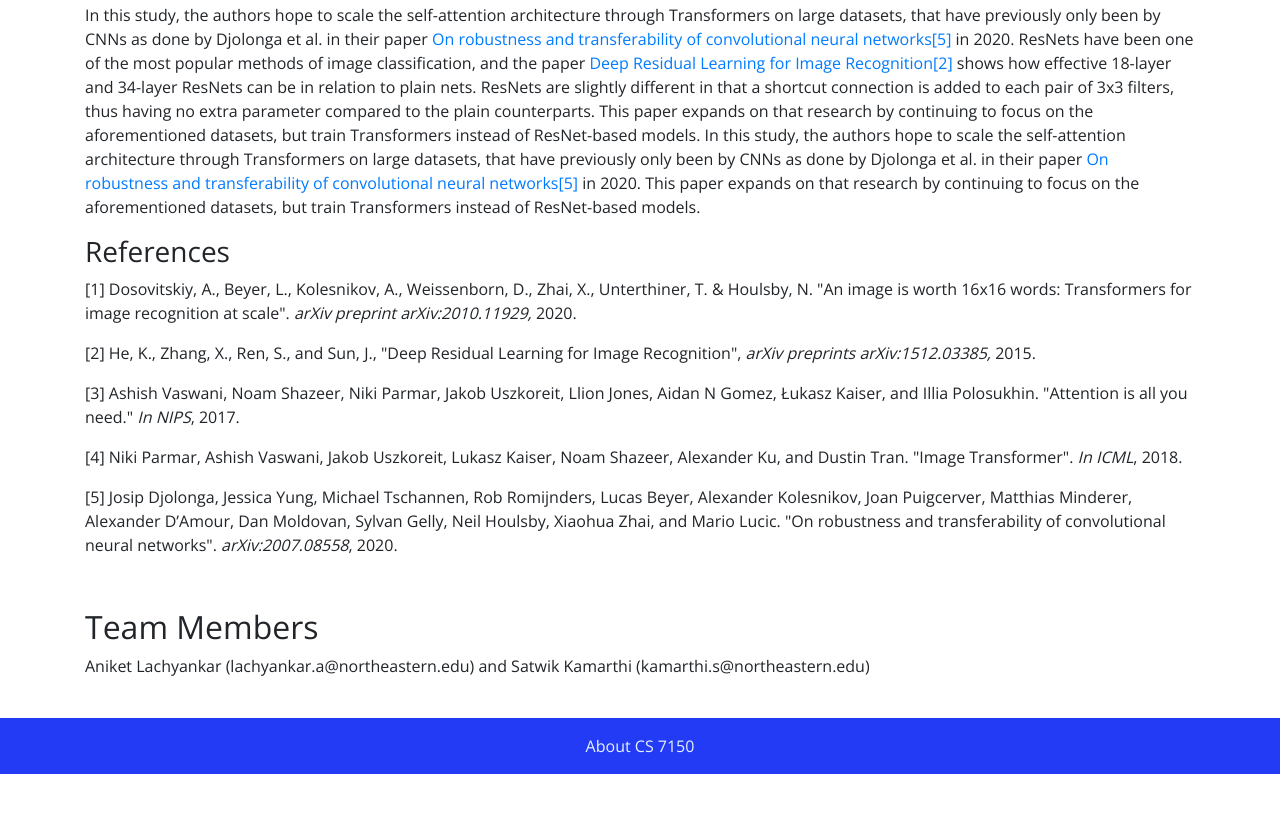
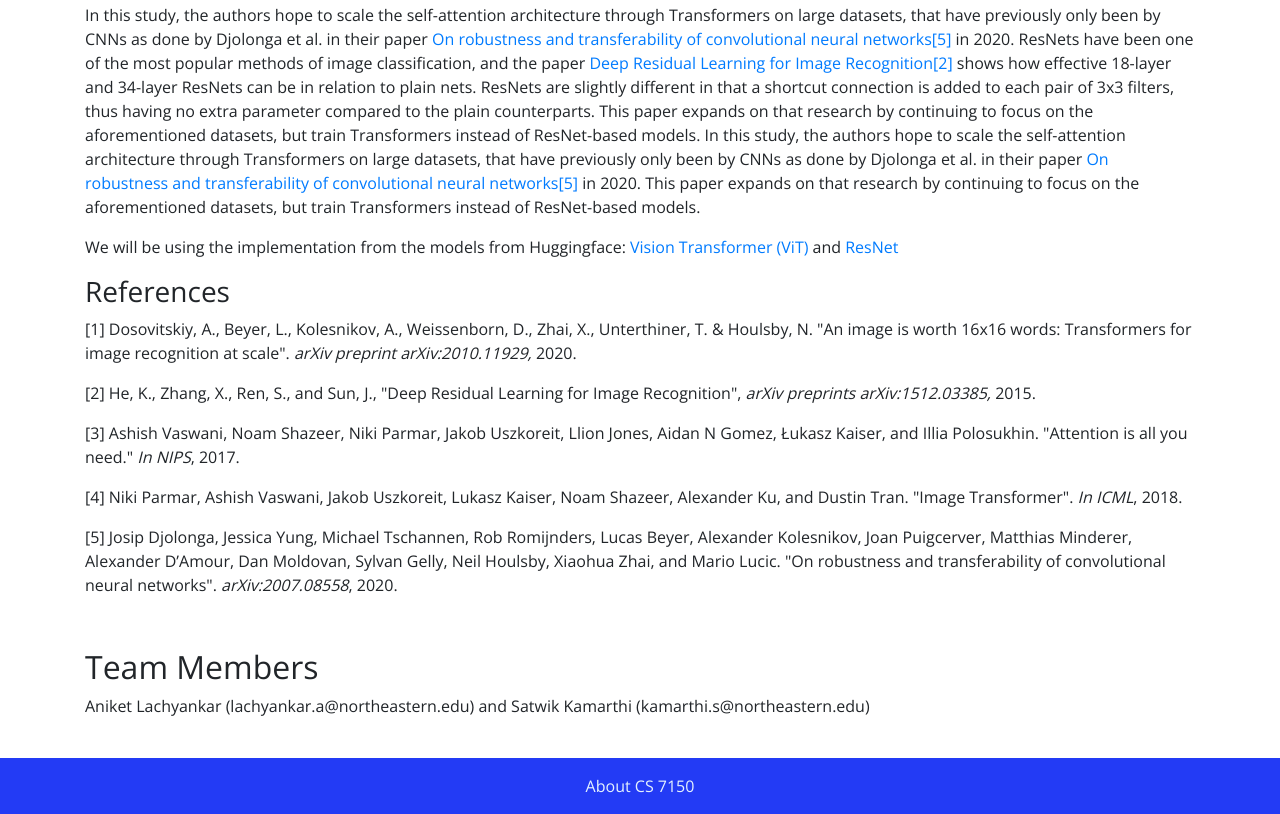
Before and after one commit to djsattyk/deeplearningfinalproject, a plain HTML site: page proposal.html in a window 1280 px wide. Shown: the part 1085-1899 px from the top of the page. Before the commit the page ends 1859 px from the top, so only its background shows below. Drawn offline with nearby package versions, Linux system fonts and the light colour scheme.

Commit message:
Add code resources to Models

```diff
--- a/proposal.html
+++ b/proposal.html
@@ -66,9 +66,10 @@
 In this study, the authors hope to scale the self-attention architecture through Transformers on large datasets, that have previously only been by CNNs as done by Djolonga et al. in their paper <a href="https://arxiv.org/abs/2007.08558"> On robustness and transferability of convolutional neural networks[5] </a> in 2020. ResNets have been one of the most popular methods of image classification, and the paper <a href="https://arxiv.org/abs/1512.03385">Deep Residual Learning for Image Recognition[2]</a> shows how effective 18-layer and 34-layer ResNets can be in relation to plain nets. ResNets are slightly different in that a shortcut connection is added to each pair of 3x3 filters, thus having no extra parameter compared to the plain counterparts. This paper expands on that research by continuing to focus on the aforementioned datasets, but train Transformers instead of ResNet-based models.
 
 
+In this study, the authors hope to scale the self-attention architecture through Transformers on large datasets, that have previously only been by CNNs as done by Djolonga et al. in their paper <a href="https://arxiv.org/abs/2007.08558"> On robustness and transferability of convolutional neural networks[5] </a> in 2020. This paper expands on that research by continuing to focus on the aforementioned datasets, but train Transformers instead of ResNet-based models. </p>
+</p>
 
-  In this study, the authors hope to scale the self-attention architecture through Transformers on large datasets, that have previously only been by CNNs as done by Djolonga et al. in their paper <a href="https://arxiv.org/abs/2007.08558"> On robustness and transferability of convolutional neural networks[5] </a> in 2020. This paper expands on that research by continuing to focus on the aforementioned datasets, but train Transformers instead of ResNet-based models. </p>
-</p>
+<p>We will be using the implementation from the models from Huggingface: <a href="https://huggingface.co/google/vit-base-patch16-224">Vision Transformer (ViT)</a> and <a href="https://huggingface.co/microsoft/resnet-50">ResNet</a></p>
 
 <h3>References</h3>
 
```
